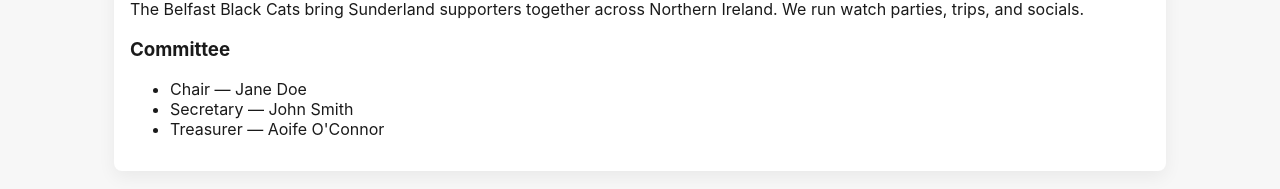
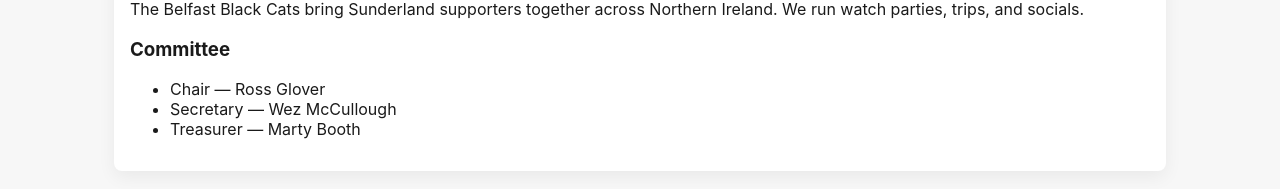
Before and after one commit to jonglv/My-website, a plain HTML site: page about.html in a window 1280 px wide. Shown: the part 234-423 px from the top of the page. Drawn offline with Linux system fonts and the light colour scheme.

Commit message:
Update about.html

```diff
--- a/about.html
+++ b/about.html
@@ -1 +1 @@
-<!doctype html><html lang="en"><head><meta charset="utf-8"><meta name="viewport" content="width=device-width,initial-scale=1"><title>About — Belfast Black Cats</title><link rel="stylesheet" href="styles.css"></head><body><header class="header"><div class="container inner"><a class="brand" href="index.html"><img src="logo.png" alt="logo"><div><div style="font-weight:800">Belfast Black Cats</div><div style="font-size:12px; opacity:0.85">Sunderland AFC Supporters Club</div></div></a><nav class="nav"><a href="index.html">Home</a><a href="events.html">Events</a><a href="membership.html">Membership</a><a href="contact.html">Contact</a></nav></div></header><main class="container"><section class="card"><h1>About</h1><p>The Belfast Black Cats bring Sunderland supporters together across Northern Ireland. We run watch parties, trips, and socials.</p><h3>Committee</h3><ul><li>Chair — Jane Doe</li><li>Secretary — John Smith</li><li>Treasurer — Aoife O'Connor</li></ul></section></main><footer class="container footer"><div>&copy; 2025 Belfast Black Cats</div></footer></body></html>
+<!doctype html><html lang="en"><head><meta charset="utf-8"><meta name="viewport" content="width=device-width,initial-scale=1"><title>About — Belfast Black Cats</title><link rel="stylesheet" href="styles.css"></head><body><header class="header"><div class="container inner"><a class="brand" href="index.html"><img src="logo.png" alt="logo"><div><div style="font-weight:800">Belfast Black Cats</div><div style="font-size:12px; opacity:0.85">Sunderland AFC Supporters Club</div></div></a><nav class="nav"><a href="index.html">Home</a><a href="events.html">Events</a><a href="membership.html">Membership</a><a href="contact.html">Contact</a></nav></div></header><main class="container"><section class="card"><h1>About</h1><p>The Belfast Black Cats bring Sunderland supporters together across Northern Ireland. We run watch parties, trips, and socials.</p><h3>Committee</h3><ul><li>Chair — Ross Glover</li><li>Secretary — Wez McCullough</li><li>Treasurer — Marty Booth</li></ul></section></main><footer class="container footer"><div>&copy; 2025 Belfast Black Cats</div></footer></body></html>
```
